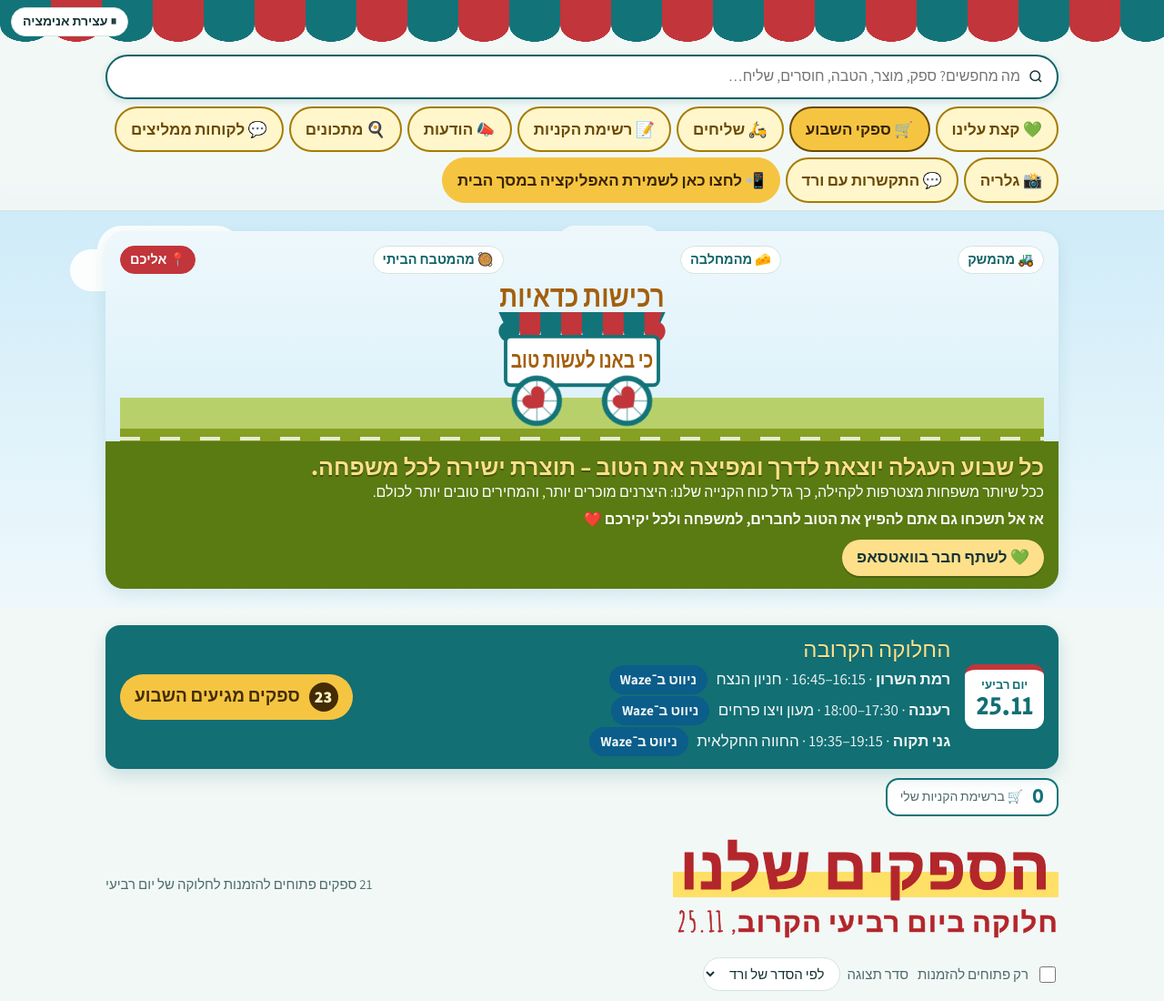
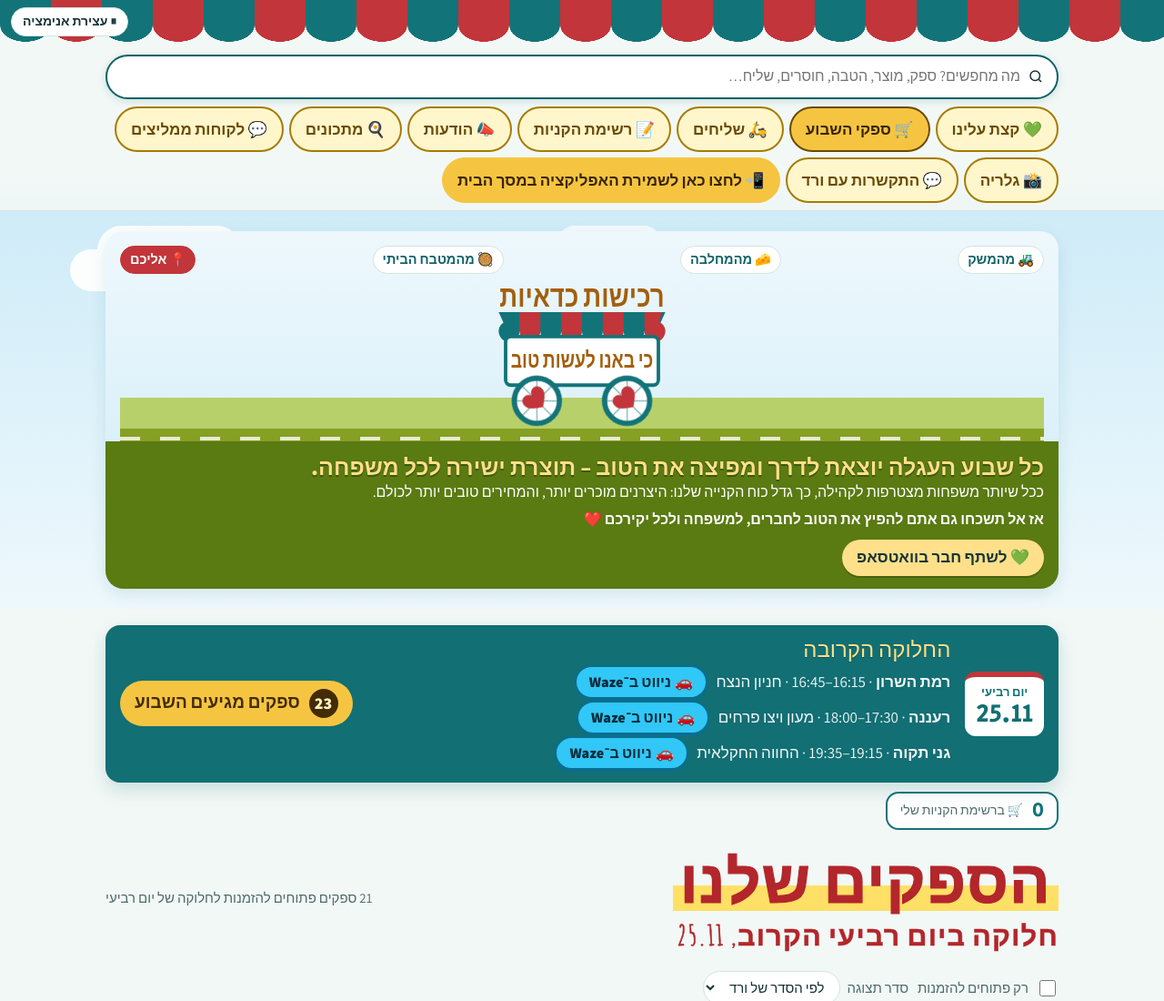
Before and after one commit to vkbilbi-sales/Shoppinglist, a plain HTML site: page index.html in a window 1280 px wide. Shown: the top 1100 px of the page at 91% size. Drawn offline with Linux system fonts and the light colour scheme; no server answers.

Commit message:
כפתור Waze בולט יותר בצבע של וויז
Co-Authored-By: Claude Opus 5.5 <noreply@anthropic.com>
Claude-Session: https://claude.ai/code/session_01NgbLLG46ppVVmyRD9VdLgq

```diff
--- a/index.html
+++ b/index.html
@@ -719,7 +719,7 @@ main>[data-tab].tab-on:first-of-type{margin-top:18px}
 @media (prefers-color-scheme: dark){:root:not([data-theme="light"]){--leaf:#4CC3C8;--cloud:#21495A;--leaf-deep:#2E9EA3;--heart:#FF6B6B;--sun:#F0B455;--c-veg:#A6CC54;--c-dairy:#5FCBD0;--c-meat:#FF7C7C;--c-bake:#EDB45A;--c-sweet:#F28DB0;--c-well:#A9A9F0;--road:#4F6C14;--on-heart:#1A0C0C;--on-sun:#1A1206;--on-leaf:#0E1C1E;--cd-ink:#7FD6DA;--closed-ink:#9BB7B7;--gold-ink:#F0B455;--kosher:#7DB5EA;--kosher-home:#B3A8F0;--wa:#0F7A3D;--who-red:#FF7C7C;--warm-bg:#2A2214}}
 :root[data-theme="dark"]{--leaf:#4CC3C8;--cloud:#21495A;--leaf-deep:#2E9EA3;--heart:#FF6B6B;--sun:#F0B455;--c-veg:#A6CC54;--c-dairy:#5FCBD0;--c-meat:#FF7C7C;--c-bake:#EDB45A;--c-sweet:#F28DB0;--c-well:#A9A9F0;--road:#4F6C14;--on-heart:#1A0C0C;--on-sun:#1A1206;--on-leaf:#0E1C1E;--cd-ink:#7FD6DA;--closed-ink:#9BB7B7;--gold-ink:#F0B455;--kosher:#7DB5EA;--kosher-home:#B3A8F0;--wa:#0F7A3D;--who-red:#FF7C7C;--warm-bg:#2A2214}
 .sr-only{position:absolute!important;width:1px;height:1px;padding:0;margin:-1px;overflow:hidden;clip:rect(0,0,0,0);white-space:nowrap;border:0}
-.pt-waze{display:inline-flex;align-items:center;min-height:32px;margin-inline-start:6px;padding:2px 12px;border-radius:999px;background:#0B5D8C;color:#fff!important;font-weight:700;font-size:.9em;text-decoration:none}.pt-waze:focus-visible{outline:3px solid var(--sun);outline-offset:2px}
+.pt-waze{display:inline-flex;align-items:center;gap:4px;min-height:36px;margin-inline-start:6px;padding:4px 14px;border-radius:999px;background:#33CCFF;border:2px solid #0A6E91;color:#062A3A!important;font-weight:800;font-size:.95em;text-decoration:none;box-shadow:0 2px 0 #0A6E91}.pt-waze:focus-visible{outline:3px solid var(--sun);outline-offset:2px}
 .skip{position:absolute;inset-inline-start:12px;top:-80px;z-index:100;background:var(--ink);color:var(--bg);font-weight:700;padding:10px 16px;border-radius:10px;text-decoration:none}
 .skip:focus{top:12px}
 main:focus,#suppliers:focus{outline:none}
@@ -1693,7 +1693,7 @@ function isForm(s){return /forms\.gle|docs\.google\.com\/forms/.test(s.url||"")}
 
 function renderPoints(){
   const P=DATA.points||[], hasInfo=P.some(p=>p.t||p.a);
-  $("dist-pts").innerHTML=hasInfo?P.map(p=>`<p><b>${esc(p.n)}</b>${p.t?" · "+esc(p.t):""}${p.a?" · "+esc(p.a):""}${/^https:\/\/(www\.)?waze\.com\//.test(p.w||"")?` <a class="pt-waze" href="${esc(p.w)}" target="_blank" rel="noopener">ניווט ב־Waze<span class="sr-only"> אל ${esc(p.n)} (נפתח בחלון חדש)</span></a>`:""}</p>`).join("")
+  $("dist-pts").innerHTML=hasInfo?P.map(p=>`<p><b>${esc(p.n)}</b>${p.t?" · "+esc(p.t):""}${p.a?" · "+esc(p.a):""}${/^https:\/\/(www\.)?waze\.com\//.test(p.w||"")?` <a class="pt-waze" href="${esc(p.w)}" target="_blank" rel="noopener"><span aria-hidden="true">🚗</span>ניווט ב־Waze<span class="sr-only"> אל ${esc(p.n)} (נפתח בחלון חדש)</span></a>`:""}</p>`).join("")
     :`<p>${P.map(p=>esc(p.n)).join(" · ")}. ${esc(DATA.note||"")}</p>`;
   $("join-point").innerHTML=$("f-point").innerHTML='<option value="">-- בחרו נקודה --</option>'+P.map(p=>`<option>${esc(p.n)}</option>`).join("");
 }
```
